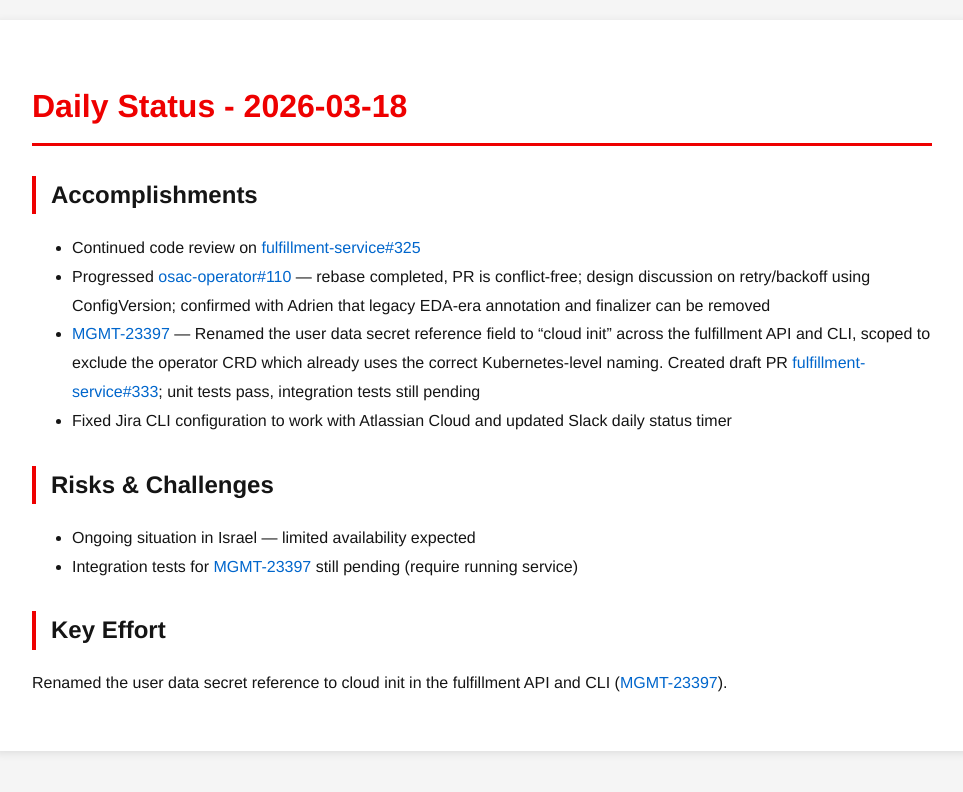
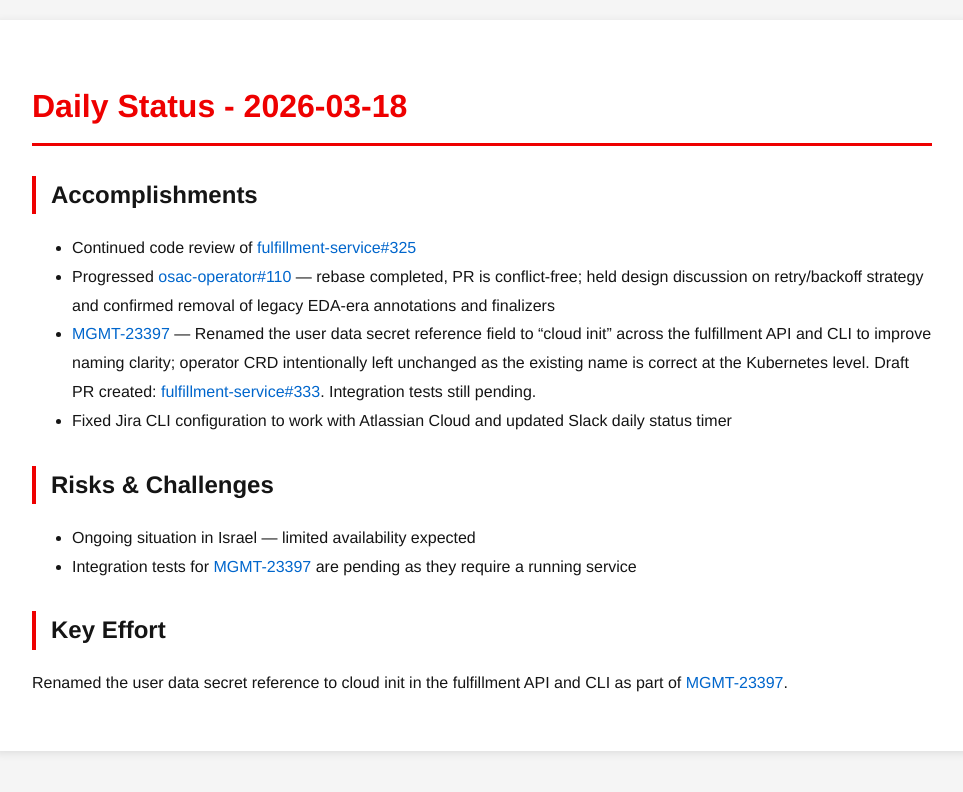
Before and after one commit to tzvatot/daily-status, a Jekyll site: the page built from 2026-03-18.md, in a window 1280 px wide. Shown: the top 792 px of the page, without its empty margins (158-1121 px from the left). Built offline with Jekyll 4.4.1, drawn with Linux system fonts in a browser that asks for light colours.

Commit message:
Daily status update - 2026-03-18

```diff
--- a/2026-03-18.md
+++ b/2026-03-18.md
@@ -7,14 +7,14 @@
 # Daily Status - 2026-03-18
 
 ## Accomplishments
-- Continued code review on [fulfillment-service#325](https://github.com/osac-project/fulfillment-service/pull/325)
-- Progressed [osac-operator#110](https://github.com/osac-project/osac-operator/pull/110) — rebase completed, PR is conflict-free; design discussion on retry/backoff using ConfigVersion; confirmed with Adrien that legacy EDA-era annotation and finalizer can be removed
-- [MGMT-23397](https://issues.redhat.com/browse/MGMT-23397) — Renamed the user data secret reference field to "cloud init" across the fulfillment API and CLI, scoped to exclude the operator CRD which already uses the correct Kubernetes-level naming. Created draft PR [fulfillment-service#333](https://github.com/osac-project/fulfillment-service/pull/333); unit tests pass, integration tests still pending
+- Continued code review of [fulfillment-service#325](https://github.com/osac-project/fulfillment-service/pull/325)
+- Progressed [osac-operator#110](https://github.com/osac-project/osac-operator/pull/110) — rebase completed, PR is conflict-free; held design discussion on retry/backoff strategy and confirmed removal of legacy EDA-era annotations and finalizers
+- [MGMT-23397](https://issues.redhat.com/browse/MGMT-23397) — Renamed the user data secret reference field to "cloud init" across the fulfillment API and CLI to improve naming clarity; operator CRD intentionally left unchanged as the existing name is correct at the Kubernetes level. Draft PR created: [fulfillment-service#333](https://github.com/osac-project/fulfillment-service/pull/333). Integration tests still pending.
 - Fixed Jira CLI configuration to work with Atlassian Cloud and updated Slack daily status timer
 
 ## Risks & Challenges
 - Ongoing situation in Israel — limited availability expected
-- Integration tests for [MGMT-23397](https://issues.redhat.com/browse/MGMT-23397) still pending (require running service)
+- Integration tests for [MGMT-23397](https://issues.redhat.com/browse/MGMT-23397) are pending as they require a running service
 
 ## Key Effort
-Renamed the user data secret reference to cloud init in the fulfillment API and CLI ([MGMT-23397](https://issues.redhat.com/browse/MGMT-23397)).
+Renamed the user data secret reference to cloud init in the fulfillment API and CLI as part of [MGMT-23397](https://issues.redhat.com/browse/MGMT-23397).
```
